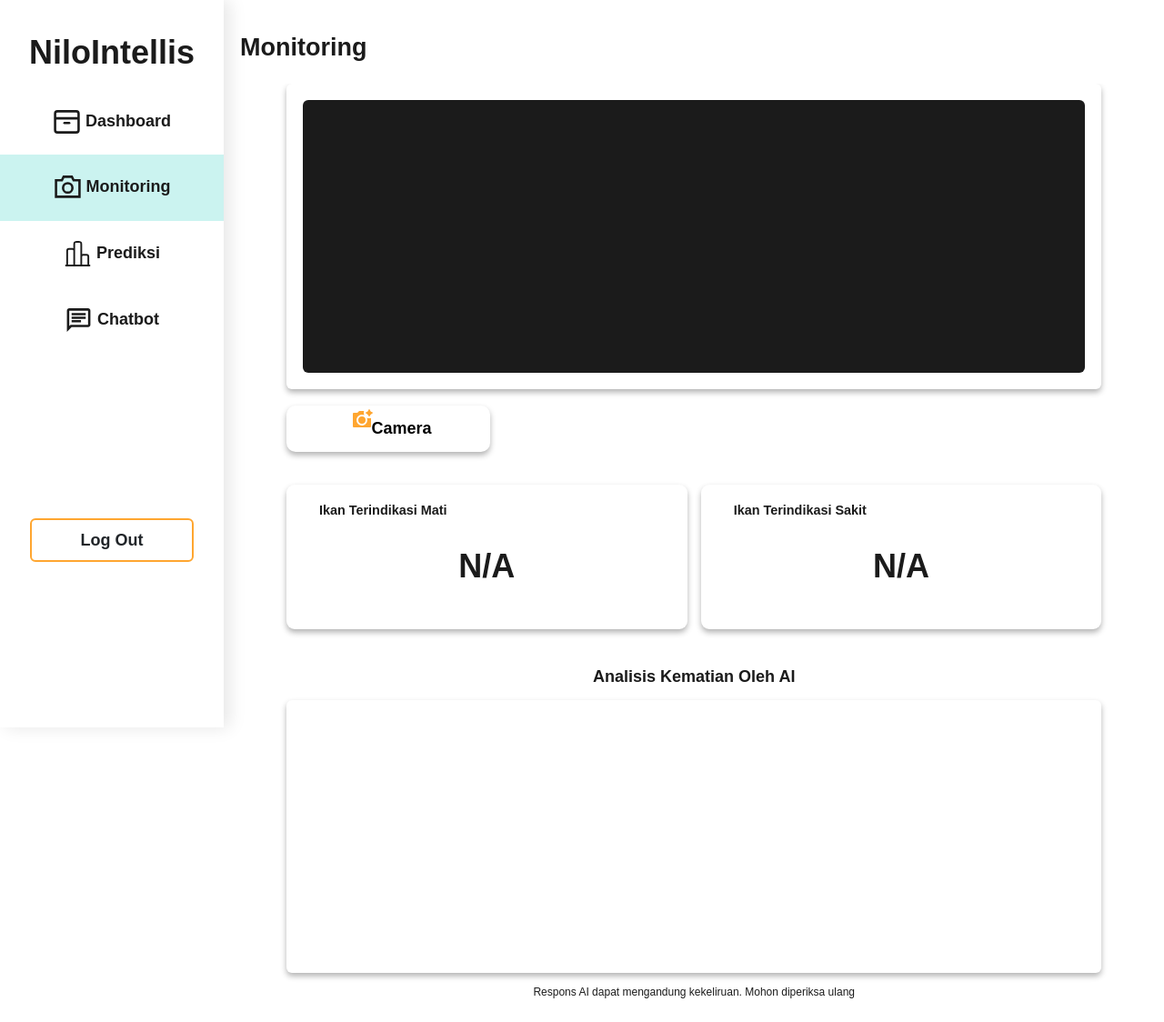
After one commit to HafizhHabiibi/project-nilointellis-pkmkc2025-web, a Flask app: page /monitoring in a window 1280 px wide. The commit adds this page. Shown: the whole page at 91% size. Run offline with Flask 3, Linux system fonts and the light colour scheme.

Commit message:
monitor page static

```diff
--- a/app/routes/main.py
+++ b/app/routes/main.py
@@ -7,7 +7,12 @@ main_bp = Blueprint('main', __name__)
 @main_bp.route('/')
 def index():
     """dasboard page"""
-    return render_template('index.html')
+    return render_template('dashboard.html')
+
+@main_bp.route('/monitoring')
+def monitoring():
+    """Monitoring page"""
+    return render_template('monitoring.html')
 
 # @main_bp.route('/dashboard')
 # @login_required
--- a/app/static/css/dashboard.css
+++ b/app/static/css/dashboard.css
@@ -96,7 +96,7 @@
   border-radius: 0.5rem;
   font-weight: 600;
   font-size: 1rem;
-  /* sementara gatau weh caranya minus responsive kacaw */
+  /* sementara gatau weh caranya, minus responsive kacaw */
   border-bottom: 0.15rem solid var(--ijo-sage);
   background-image: url('../assets/box_tanggal.svg');
   background-size: cover ;
--- /dev/null
+++ b/app/static/css/monitoring.css
@@ -0,0 +1,130 @@
+* {
+    font-family: 'Poppins', sans-serif;
+    font-weight: 600;
+    --primary: #FFFFFF;
+    --salmon: #FFA630;
+    --salmon-terang: #FECD8D;
+    --ijo-sage: #2EC4B6;
+    --ijo-pucat: #CBF3F0;
+    --hitam: #1b1b1b;
+}
+
+.container{
+  color: var(--hitam);
+  background-color: #fff;
+  width: 90%;
+  text-align: center;
+  height: fit-content;
+  margin: 2rem 0;
+  margin-left: 3.5rem;
+  overflow: auto;
+  scroll-snap-type: both mandatory;
+  white-space: nowrap;
+  justify-content: center;
+  align-items: center;
+}
+
+.container2{
+  margin-left: 2rem;
+}
+
+.camera_container {
+  background-color: var(--primary);
+  border-radius: 0.5rem;
+  padding: 1.5rem;
+  box-shadow: 0 0.3rem 0.5rem 0 rgba(0, 0, 0, 0.3);
+}
+
+/* bagian camera */
+.camera_view {
+  width: 100%;
+  height: 25rem;
+  border-radius: 0.5rem;
+  background-color: var(--hitam);
+}
+
+.box_toggle_camera {
+  background-color: var(--primary);
+  font-size: 1.5rem;
+  margin-bottom: 2rem;
+  padding: 1rem;
+  border-radius: 10px;
+  box-shadow: 0 0.3rem 0.5rem 0 rgba(0, 0, 0, 0.3); /* 3px 3px */
+  border: none;
+}
+
+.box_toggle_camera:hover {
+  background-color: var(--hitam);
+  color: var(--primary);
+}
+
+.svg_camera{
+ transform: translate(0.5rem, -1rem);
+}
+
+/* bagian indikasi  */
+.container .boxes {
+  margin-top: 0.9375rem; /* 15px */
+  display: grid;
+  grid-template-columns: 1fr 1fr;
+  gap: 1.25rem; /* 20px */
+  width: 100%;
+  height: 14.5rem;
+}
+
+.container .boxes .box {
+  display: flex;
+  flex-direction: column;
+  align-items: flex-start; /* ubah dari left ke flex-start */
+  border-radius: 0.75rem; /* 12px */
+  padding: 1.5rem 3rem;
+  background-color: var(--primary);
+  box-shadow: 0 0.3rem 0.5rem 0 rgba(0, 0, 0, 0.3);
+  margin-bottom: 2rem; /* Remove margin-bottom, use grid gap */
+  width: 100%;
+  box-sizing: border-box;
+  text-align: left; /* pastikan text rata kiri */
+}
+
+.boxes .box .text {
+  white-space: nowrap;
+  font-size: 1.2rem;
+  font-weight: 600;
+  color: var(--hitam);
+  text-align: left; /* pastikan text rata kiri */
+}
+
+
+.boxes .box .number {
+  font-size: 3rem;
+  font-weight: 700;
+  color: var(--hitam);
+  text-align: center;
+  width: 100%;
+  padding: 2rem;
+}
+
+/* bagian analisis kematian */
+.container_analisis {
+  margin-top: 2rem;
+  display: flex;
+  flex-direction: column;
+  align-items: center;
+}
+
+.title3{
+  font-size: 1.5rem;
+  font-weight: 600;
+  color: var(--hitam);
+  margin-bottom: 1rem;
+}
+
+.box_analisis_ai{
+  background-color: var(--primary);
+  border-radius: 0.5rem;
+  padding: 1.5rem;
+  box-shadow: 0 0.3rem 0.5rem 0 rgba(0, 0, 0, 0.3);
+  width: 100%;
+  height: 25rem;
+  margin-bottom: 1rem;
+}
--- a/app/templates/index.html
+++ b/app/templates/dashboard.html
@@ -147,6 +147,7 @@ class ="active"
 <script src="https://cdn.jsdelivr.net/npm/chart.js"></script>
 
 <script>
+    // fungsi date picker
     flatpickr("#tanggalAwal", {
         dateFormat: "d/m/Y"
     });
--- a/app/templates/layout_dashboard.html
+++ b/app/templates/layout_dashboard.html
@@ -3,7 +3,7 @@
 <head>
     <meta charset="UTF-8">
     <meta name="viewport" content="width=device-width, initial-scale=1.0">
-    <title>NilIontelis</title>
+    <title>NilIontellis</title>
     <link href="https://cdn.jsdelivr.net/npm/bootstrap@5.1.3/dist/css/bootstrap.min.css" rel="stylesheet">
     <link rel="stylesheet" href="../static/css/style.css">
     {% block styles %}
@@ -12,18 +12,18 @@
 <body>
     <!-- sidebar -->
     <div class="sidebar d-flex flex-column">
-        <h4 class="title">NiloIntelis</h4>
+        <h4 class="title">NiloIntellis</h4>
         <a href="#"{% block sidebar_dasboard %} {% endblock %}>
-            <svg xmlns="http://www.w3.org/2000/svg" width="24" height="24" viewBox="0 0 24 24"><path fill="currentColor" d="M20 3H4a2 2 0 0 0-2 2v2a2 2 0 0 0 1 1.72V19a2 2 0 0 0 2 2h14a2 2 0 0 0 2-2V8.72A2 2 0 0 0 22 7V5a2 2 0 0 0-2-2M4 5h16v2H4zm1 14V9h14v10z"/><path fill="currentColor" d="M8 11h8v2H8z"/></svg>
+            <svg xmlns="http://www.w3.org/2000/svg" width="31" height="32" viewBox="0 0 24 24"><g fill="currentColor"><path d="M10 12a1 1 0 1 0 0 2h4a1 1 0 0 0 0-2z"/><path fill-rule="evenodd" d="M4 2a3 3 0 0 0-3 3v14a3 3 0 0 0 3 3h16a3 3 0 0 0 3-3V5a3 3 0 0 0-3-3zm16 2H4a1 1 0 0 0-1 1v3h18V5a1 1 0 0 0-1-1M3 19v-9h18v9a1 1 0 0 1-1 1H4a1 1 0 0 1-1-1" clip-rule="evenodd"/></g></svg>
         Dashboard</a>
         <a href="#" {% block sidebar_monitoring %} {% endblock %}>
-            <svg xmlns="http://www.w3.org/2000/svg" width="24" height="24" viewBox="0 0 24 24"><path fill="currentColor" d="M7.882 2h8.236l1.5 3H23v16H1V5h5.382zm1.236 2l-1.5 3H3v12h18V7h-4.618l-1.5-3zM12 9.5a3 3 0 1 0 0 6a3 3 0 0 0 0-6m-5 3a5 5 0 1 1 10 0a5 5 0 0 1-10 0"/></svg>
+            <svg xmlns="http://www.w3.org/2000/svg" width="31" height="32" viewBox="0 0 24 24"><path fill="currentColor" d="M7.882 2h8.236l1.5 3H23v16H1V5h5.382zm1.236 2l-1.5 3H3v12h18V7h-4.618l-1.5-3zM12 9.5a3 3 0 1 0 0 6a3 3 0 0 0 0-6m-5 3a5 5 0 1 1 10 0a5 5 0 0 1-10 0"/></svg>
             Monitoring</a>
         <a href="#" {% block sidebar_prediksi %} {% endblock %}>
-            <svg xmlns="http://www.w3.org/2000/svg" width="24" height="24" viewBox="0 0 24 24"><path fill="currentColor" fill-rule="evenodd" d="M12.05 1.25h-.1c-.664 0-1.237 0-1.696.062c-.491.066-.963.215-1.345.597s-.531.854-.597 1.345c-.062.459-.062 1.032-.062 1.697v2.427a2.3 2.3 0 0 0-.75-.128h-3A2.25 2.25 0 0 0 2.25 9.5v11.75H2a.75.75 0 0 0 0 1.5h20a.75.75 0 0 0 0-1.5h-.25V14.5a2.25 2.25 0 0 0-2.25-2.25h-3q-.396.002-.75.128V4.951c0-.665 0-1.238-.062-1.697c-.066-.491-.215-.963-.597-1.345s-.853-.531-1.345-.597c-.459-.062-1.032-.062-1.697-.062m8.2 20V14.5a.75.75 0 0 0-.75-.75h-3a.75.75 0 0 0-.75.75v6.75zm-6 0V5c0-.728-.002-1.2-.048-1.546c-.044-.325-.115-.427-.172-.484s-.159-.128-.484-.172c-.347-.046-.818-.048-1.546-.048s-1.2.002-1.546.048c-.325.044-.427.115-.484.172s-.128.159-.172.484c-.046.347-.048.818-.048 1.546v16.25zm-6 0V9.5a.75.75 0 0 0-.75-.75h-3a.75.75 0 0 0-.75.75v11.75z" clip-rule="evenodd"/></svg>
+            <svg xmlns="http://www.w3.org/2000/svg" width="31" height="32" viewBox="0 0 24 24"><path fill="currentColor" fill-rule="evenodd" d="M12.05 1.25h-.1c-.664 0-1.237 0-1.696.062c-.491.066-.963.215-1.345.597s-.531.854-.597 1.345c-.062.459-.062 1.032-.062 1.697v2.427a2.3 2.3 0 0 0-.75-.128h-3A2.25 2.25 0 0 0 2.25 9.5v11.75H2a.75.75 0 0 0 0 1.5h20a.75.75 0 0 0 0-1.5h-.25V14.5a2.25 2.25 0 0 0-2.25-2.25h-3q-.396.002-.75.128V4.951c0-.665 0-1.238-.062-1.697c-.066-.491-.215-.963-.597-1.345s-.853-.531-1.345-.597c-.459-.062-1.032-.062-1.697-.062m8.2 20V14.5a.75.75 0 0 0-.75-.75h-3a.75.75 0 0 0-.75.75v6.75zm-6 0V5c0-.728-.002-1.2-.048-1.546c-.044-.325-.115-.427-.172-.484s-.159-.128-.484-.172c-.347-.046-.818-.048-1.546-.048s-1.2.002-1.546.048c-.325.044-.427.115-.484.172s-.128.159-.172.484c-.046.347-.048.818-.048 1.546v16.25zm-6 0V9.5a.75.75 0 0 0-.75-.75h-3a.75.75 0 0 0-.75.75v11.75z" clip-rule="evenodd"/></svg>
             Prediksi</a>
         <a href="#" {% block sidebar_chatbot %} {% endblock %}>
-            <svg xmlns="http://www.w3.org/2000/svg" width="24" height="24" viewBox="0 0 24 24"><path fill="currentColor" d="M6 14h8v-2H6zm0-3h12V9H6zm0-3h12V6H6zM2 22V4q0-.825.588-1.412T4 2h16q.825 0 1.413.588T22 4v12q0 .825-.587 1.413T20 18H6zm3.15-6H20V4H4v13.125zM4 16V4z"/></svg>
+            <svg xmlns="http://www.w3.org/2000/svg" width="31" height="32" viewBox="0 0 24 24"><path fill="currentColor" d="M6 14h8v-2H6zm0-3h12V9H6zm0-3h12V6H6zM2 22V4q0-.825.588-1.412T4 2h16q.825 0 1.413.588T22 4v12q0 .825-.587 1.413T20 18H6zm3.15-6H20V4H4v13.125zM4 16V4z"/></svg>
             Chatbot</a>
         <button class= "btn btn-sm btn-logout">Log Out</button>
     </div>
--- /dev/null
+++ b/app/templates/monitoring.html
@@ -0,0 +1,59 @@
+{% extends "layout_dashboard.html" %}
+
+{% block styles %}
+<link rel="stylesheet" href="../static/css/monitoring.css">
+{% endblock %}
+
+
+{% block sidebar_monitoring %}
+class="active"
+{% endblock %}
+
+{% block content %}
+<h4 class="title title2">Monitoring</h4>
+<div class="container">
+  <div class="camera_container">
+    <div class="camera_view">
+      <!-- cam disini -->
+    </div>
+  </div>
+    <div class="col-md-3">
+      <!-- toggle nyala mati cam disini -->
+      <button class="btn btn-light fw-bold w-100 mt-4 box_toggle_camera">
+          <svg class="svg_camera" xmlns="http://www.w3.org/2000/svg" width="24" height="24" viewBox="0 0 24 24"><path fill="#FFA630" d="m20.713 8.128l-.246.566a.506.506 0 0 1-.934 0l-.246-.566a4.36 4.36 0 0 0-2.22-2.25l-.759-.339a.53.53 0 0 1 0-.963l.717-.319a4.37 4.37 0 0 0 2.251-2.326l.253-.611a.506.506 0 0 1 .942 0l.253.61a4.37 4.37 0 0 0 2.25 2.327l.718.32a.53.53 0 0 1 0 .962l-.76.338a4.36 4.36 0 0 0-2.219 2.251M22 20v-9.341A6 6 0 0 1 20 11c-.925 0-1.8-.21-2.583-.583a6 6 0 1 1-2.834-2.834A6 6 0 0 1 14 5c0-.701.12-1.374.341-2H9L7 5H3a1 1 0 0 0-1 1v14a1 1 0 0 0 1 1h18a1 1 0 0 0 1-1m-10-3a4 4 0 1 1 0-8a4 4 0 0 1 0 8"/></svg>
+          Camera
+      </button>
+  </div>
+  <div class="boxes">
+    <div class="box box1">
+      <!-- Konten box 1 sementara statis-->
+       <span class="text">Ikan Terindikasi Mati</span>
+         <span class="number">N/A</span>
+
+    </div>
+    <div class="box box2">
+      <!-- Konten box 2 sementara statis-->
+       <span class="text">Ikan Terindikasi Sakit</span>
+         <span class="number">N/A</span>
+
+    </div>
+  </div>
+
+  <!-- analisis kematian ikan disini -->
+   <div class="container_analisis">
+     <span class="title3">Analisis Kematian Oleh AI</span>
+     <div class="box_analisis_ai">
+      <!-- content analisis -->
+       <div></div>
+     </div>
+     <span style="font-weight: 300;">Respons AI dapat mengandung kekeliruan. Mohon diperiksa ulang</span>
+
+   </div>
+
+</div>
+{% endblock %}
+
+{% block scripts %}
+
+
+{% endblock %}
```
Lines whose indentation alone changed are shown as unchanged.
